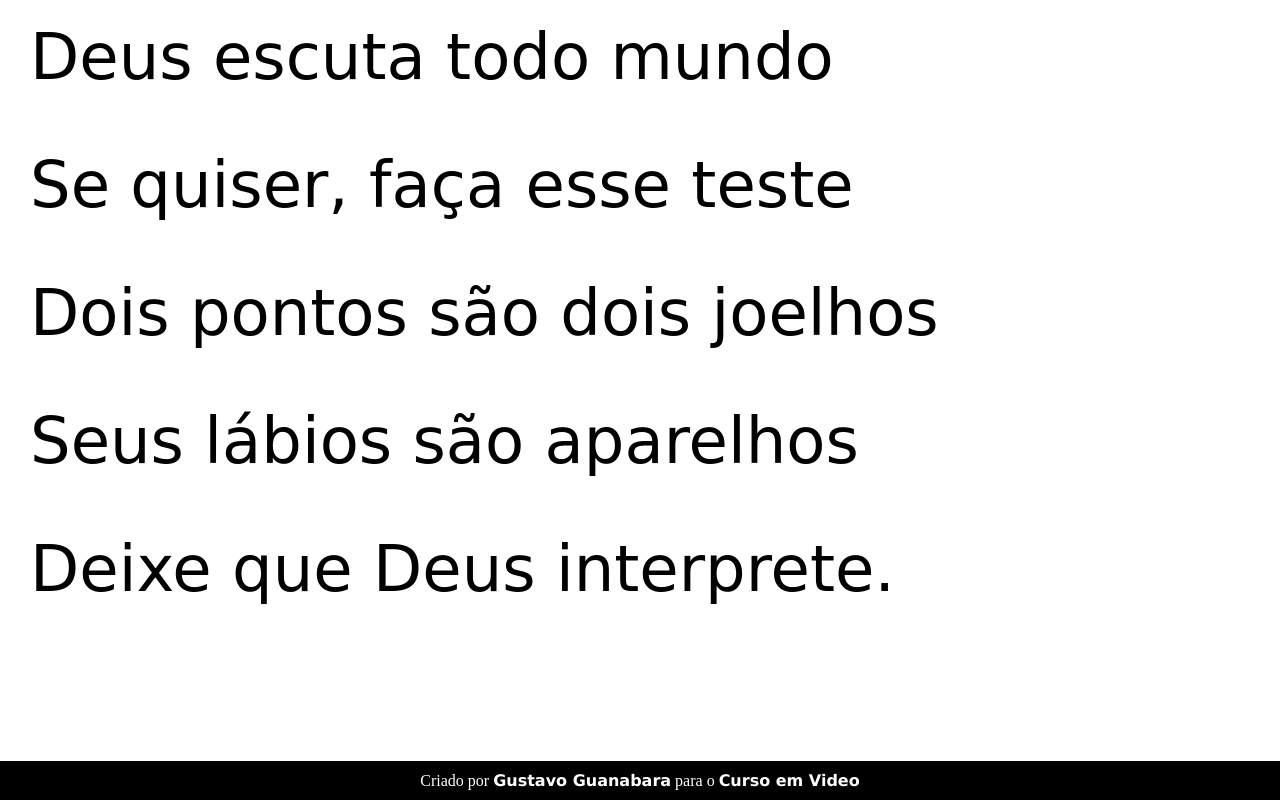
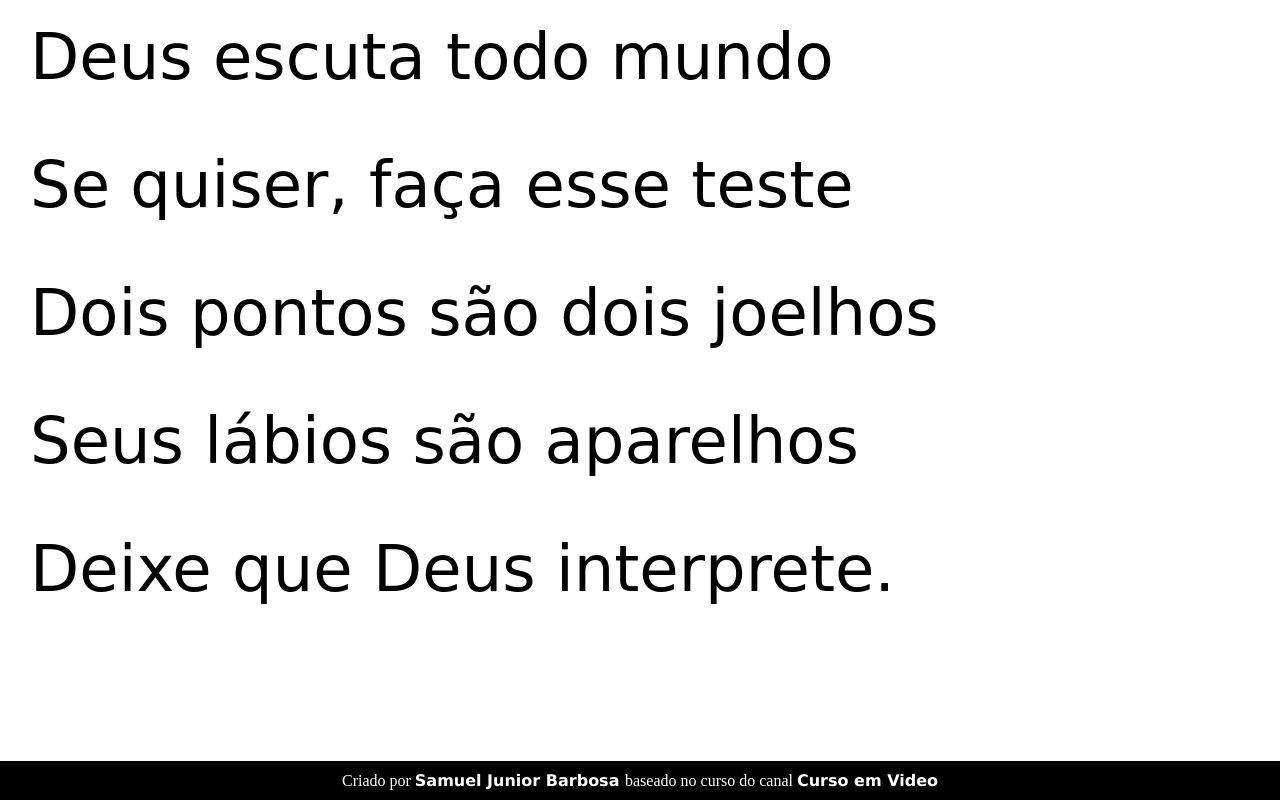
Before and after one commit to Samuel-Junior-Barbosa/Projeto-Cordel, a plain HTML site: page index.html in a window 1280 px wide. Shown: the part 7181-7981 px from the top of the page. Drawn offline with Linux system fonts and the light colour scheme.

Commit message:
Update index.html

```diff
--- a/index.html
+++ b/index.html
@@ -91,7 +91,7 @@
     </main>
 
     <footer>
-        <p> Criado por <a href="https://gustavoguanabara.github.io/" target="_blank"> Gustavo Guanabara</a> para o <a href="https://www.youtube.com/c/CursoemV%C3%ADdeo" target="_blank"> Curso em Video</a></p>
+        <p> Criado por <a href="https://gustavoguanabara.github.io/" target="_blank"> Samuel Junior Barbosa </a> baseado no curso do canal <a href="https://www.youtube.com/c/CursoemV%C3%ADdeo" target="_blank"> Curso em Video</a></p>
     </footer>
 </body>
 </html>
```
